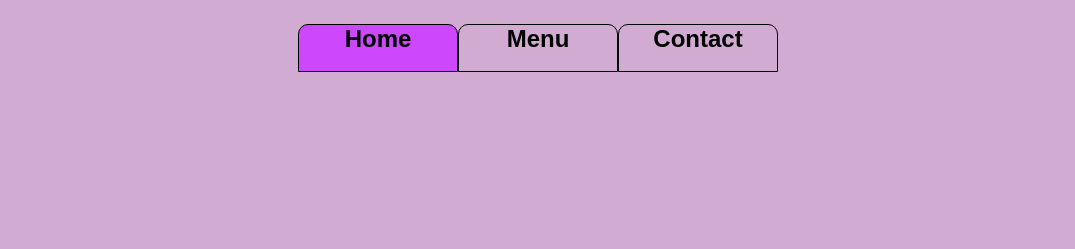
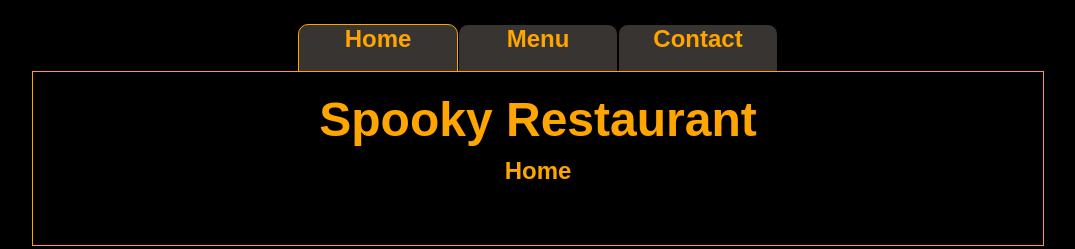
Before and after one commit to kevin2b/restaurant-page, a website built with webpack: page src/index.html in a window 1280 px wide. Shown: the whole page, without its empty margins (102-1177 px from the left). Built offline with nearby package versions, Linux system fonts and the light colour scheme.

Commit message:
Add function where changing tabs changes content accordingly

```diff
--- /dev/null
+++ b/src/contact-page-generator.js
@@ -0,0 +1,17 @@
+import Content from './dom-generator.js';
+
+
+function ContactPage (){
+  const content = Content()
+  const contactContent = content.content;
+  const contentBody = content.contentBody;
+
+  const subTitle = document.createElement('div');
+  subTitle.textContent = 'Contact';
+  subTitle.classList.add('content-subtitle');
+  contentBody.appendChild(subTitle);
+
+  return {contactContent};
+}
+
+export default ContactPage;
--- a/src/dom-generator.js
+++ b/src/dom-generator.js
@@ -1,8 +1,19 @@
+const RESTAURANT_NAME = "Spooky Restaurant"
 
+function Content(){
+  const content = document.createElement('div');
+  content.classList.add('content-wrapper');
 
+  const contentBody = document.createElement('div');
+  contentBody.classList.add('content-body');
+  content.appendChild(contentBody);
 
-function MainContent(){
-  const content = document.createElement('div');
+  const restaurantName = document.createElement('div');
+  contentBody.classList.add('content-title');
+  contentBody.appendChild(restaurantName);
+  restaurantName.innerText = RESTAURANT_NAME;
 
+  return {content, contentBody};
+}
 
-}
+export default Content;
--- /dev/null
+++ b/src/home-page-generator.js
@@ -0,0 +1,17 @@
+import Content from './dom-generator.js';
+
+
+function HomePage (){
+  const content = Content()
+  const homeContent = content.content;
+  const contentBody = content.contentBody;
+
+  const subTitle = document.createElement('div');
+  subTitle.textContent = 'Home';
+  subTitle.classList.add('content-subtitle');
+  contentBody.appendChild(subTitle);
+
+  return {homeContent};
+}
+
+export default HomePage;
--- a/src/index.js
+++ b/src/index.js
@@ -1,13 +1,48 @@
 import './style.css';
 import NavBar from './nav-bar.js';
+import HomePage from './home-page-generator.js';
+import MenuPage from './menu-page-generator.js';
+import ContactPage from './contact-page-generator.js';
 
-const root = document.querySelector('body');
-const navBar = NavBar();
 init();
 
 function init(){
-  navBar.addNavElement('Home');
-  navBar.addNavElement('Menu');
-  navBar.addNavElement('Contact');
+  const root = document.querySelector('body');
+  const navBar = NavBar();
+  const homePage = HomePage().homeContent;
+  const menuPage = MenuPage().menuContent;
+  const contactPage = ContactPage().contactContent;
+
+  const homeElement = navBar.createNavElement('Home');
+  navBar.addNavElement(homeElement);
+  homeElement.addEventListener('click', () => {
+    navBar.switchSelected(homeElement);
+    if (navBar.domBar.nextElementSibling != null){
+      root.removeChild(navBar.domBar.nextElementSibling);
+      root.appendChild(homePage);
+    }
+  });
+
+  const menuElement = navBar.createNavElement('Menu');
+  navBar.addNavElement(menuElement);
+  menuElement.addEventListener('click', () => {
+    navBar.switchSelected(menuElement);
+    if (navBar.domBar.nextElementSibling != null){
+      root.removeChild(navBar.domBar.nextElementSibling);
+      root.appendChild(menuPage);
+    }
+  });
+
+  const contactElement = navBar.createNavElement('Contact');
+  navBar.addNavElement(contactElement);
+  contactElement.addEventListener('click', () => {
+    navBar.switchSelected(contactElement);
+    if (navBar.domBar.nextElementSibling != null){
+      root.removeChild(navBar.domBar.nextElementSibling);
+      root.appendChild(contactPage);
+    }
+  });
+
   root.appendChild(navBar.domBar);
+  root.appendChild(HomePage().homeContent);
 }
--- /dev/null
+++ b/src/menu-page-generator.js
@@ -0,0 +1,17 @@
+import Content from './dom-generator.js';
+
+
+function MenuPage (){
+  const content = Content()
+  const menuContent = content.content;
+  const contentBody = content.contentBody;
+
+  const subTitle = document.createElement('div');
+  subTitle.textContent = 'Menu';
+  subTitle.classList.add('content-subtitle');
+  contentBody.appendChild(subTitle);
+
+  return {menuContent};
+}
+
+export default MenuPage;
--- a/src/nav-bar.js
+++ b/src/nav-bar.js
@@ -1,34 +1,34 @@
-
-
 function NavBar () {
   const item = [];
   const domBar = document.createElement('div');
   const SELECTED = 'selected';
   domBar.classList.add('nav');
 
-  function addNavElement(name){
+  function createNavElement(name){
     const navElement = document.createElement('div');
     navElement.classList.add('nav-element');
     navElement.textContent = name;
+    return navElement;
+  }
+
+  function addNavElement(navElement){
     if (item.length === 0){
       navElement.classList.add(SELECTED);
     }
     item.push(navElement);
-
-    navElement.addEventListener('click', () => {
-      clearSelected();
-      navElement.classList.add(SELECTED);
-    });
-
     domBar.appendChild(navElement);
   }
-
 
   function clearSelected (){
     item.forEach((ele) => ele.classList.remove(SELECTED));
   }
 
-  return {domBar, addNavElement};
+  function switchSelected (selectedElement){
+    clearSelected();
+    selectedElement.classList.add(SELECTED);
+  }
+
+  return {domBar, createNavElement, addNavElement, switchSelected};
 }
 
 export default NavBar;
--- a/src/style.css
+++ b/src/style.css
@@ -1,14 +1,20 @@
 :root{
+  --secondary-color: orange;
   box-sizing: border-box;
-  background-color: #d2abd2;
+  background-color: black;
   font-size: 16px;
   font-family: Arial, sans-serif;
+  color: var(--secondary-color);
 }
 
 *,
 *::before,
 *::after{
   box-sizing: inherit;
+}
+
+body{
+  min-width: 1000px;
 }
 
 
@@ -31,9 +37,35 @@
   flex: 1;
   text-align: center;
   border-collapse: collapse;
+  background-color: #373431;
 }
 
+.nav-element.selected{
+  border-color: var(--secondary-color);
+}
 
-.nav-element.selected{
-  background-color: #cd47fd;
+.content-wrapper{
+  display:flex;
+  justify-content: center;
+  align-items: center;
 }
+
+.content-body{
+  min-width: 80%;
+  border: 1px solid var(--secondary-color);
+  margin-top: -1px;
+  border-collapse: collapse;
+  padding: 20px 50px 50px;
+}
+
+.content-title{
+  font-size: 3rem;
+  text-align: center;
+  font-weight: 700;
+}
+
+.content-subtitle{
+  font-size: 1.5rem;
+  text-align: center;
+  margin: 10px 0;
+}
```
